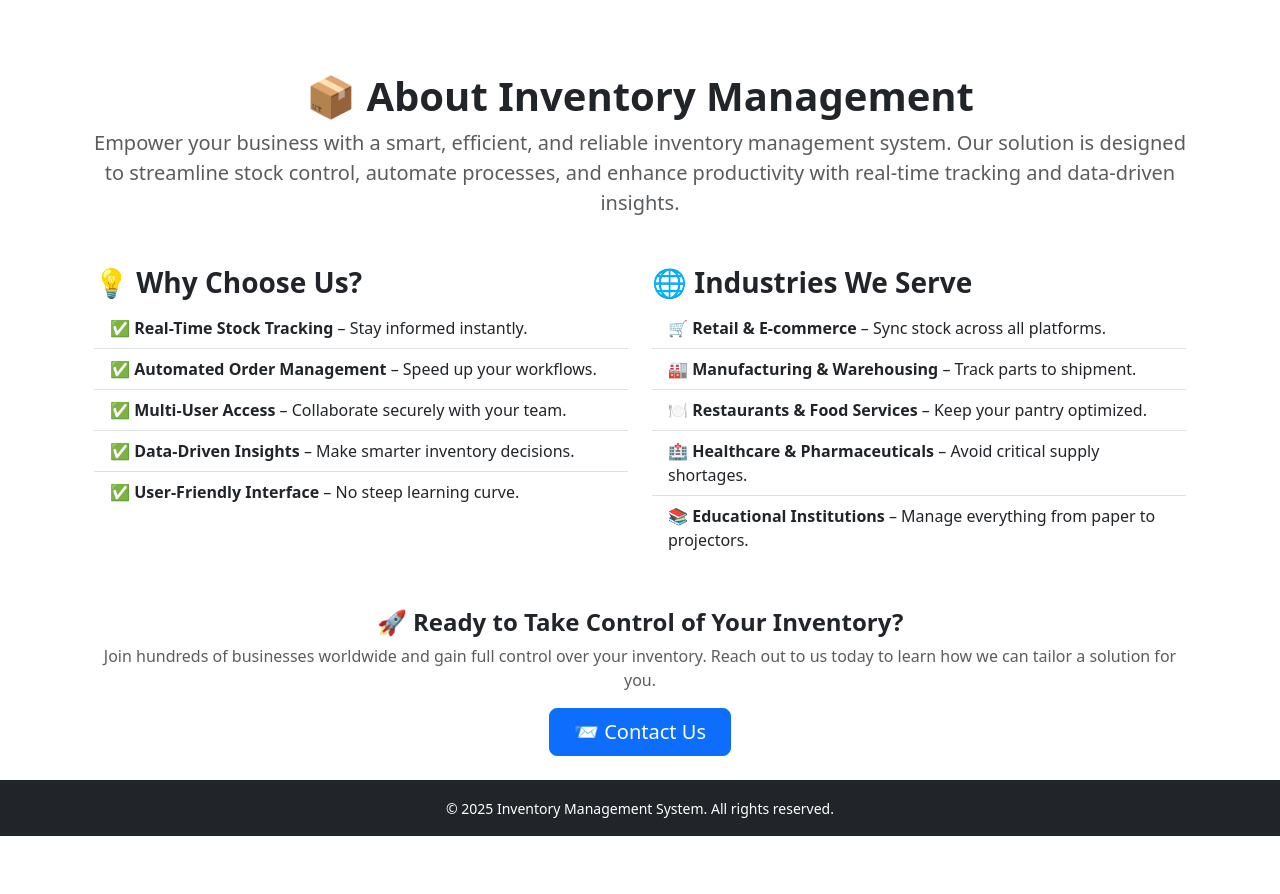
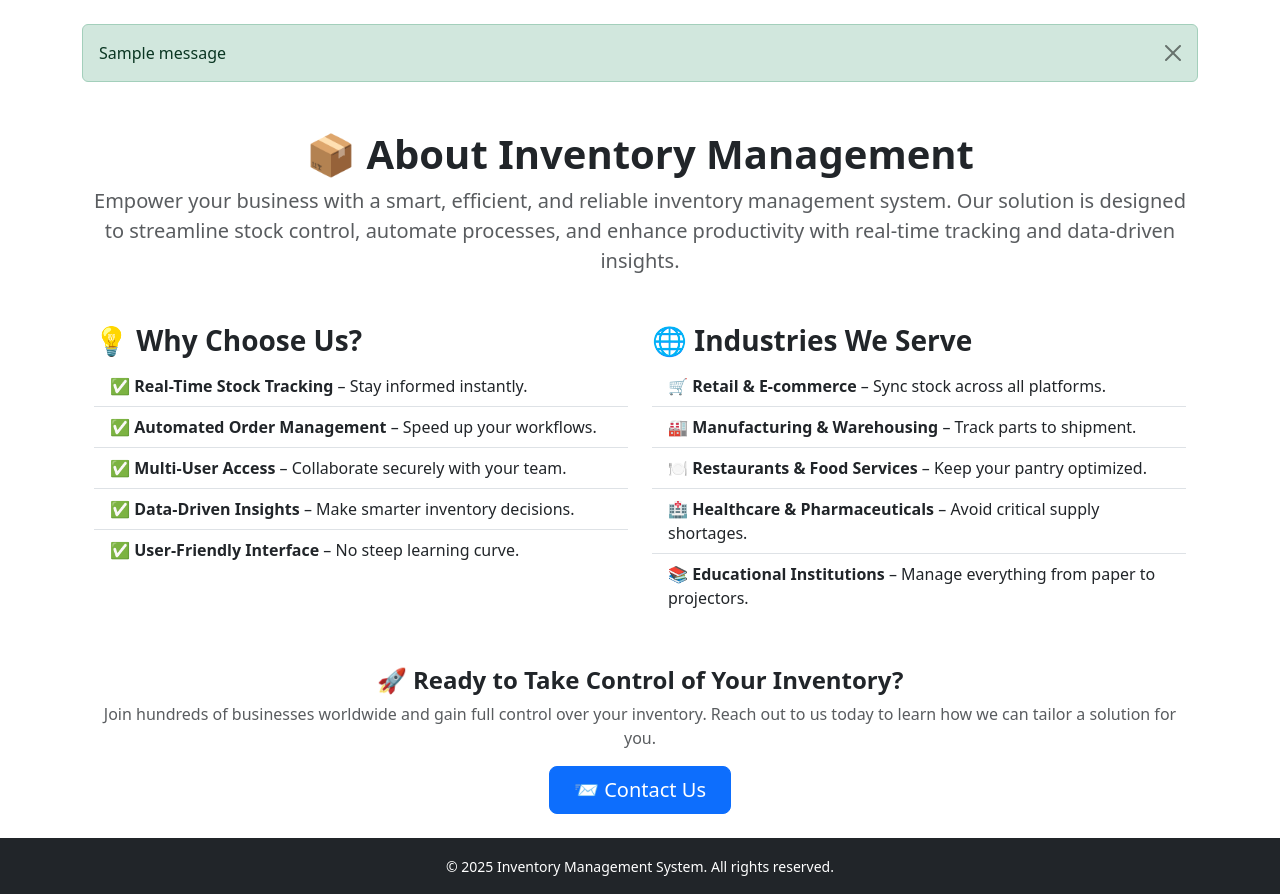
Before and after one commit to Purohit1999/inventory_management, a Django app: page /about/ in a window 1280 px wide. Shown: the part 56-950 px from the top of the page. Before the commit the page ends 892 px from the top, so only its background shows below. Run offline with Django 5.2, Linux system fonts and the light colour scheme; one stand-in notice (Sample message) is shown.

Commit message:
base.html edited for login massage

```diff
--- a/inventory/templates/inventory/base.html
+++ b/inventory/templates/inventory/base.html
@@ -11,8 +11,8 @@
   <link rel="stylesheet" href="{% static 'css/style.css' %}">
 </head>
 
-<body>
-  <div class="wrapper d-flex flex-column min-vh-100">
+<body class="d-flex flex-column min-vh-100">
+  <div class="wrapper flex-grow-1 d-flex flex-column">
 
     <!-- Navbar -->
     <nav class="navbar navbar-expand-lg navbar-dark bg-dark">
@@ -48,6 +48,14 @@
     <!-- Page Content -->
     <main class="flex-fill py-4">
       <div class="container">
+        {% if messages %}
+          {% for message in messages %}
+            <div class="alert alert-{{ message.tags }} alert-dismissible fade show" role="alert">
+              {{ message }}
+              <button type="button" class="btn-close" data-bs-dismiss="alert" aria-label="Close"></button>
+            </div>
+          {% endfor %}
+        {% endif %}
         {% block content %}{% endblock %}
       </div>
     </main>
```
